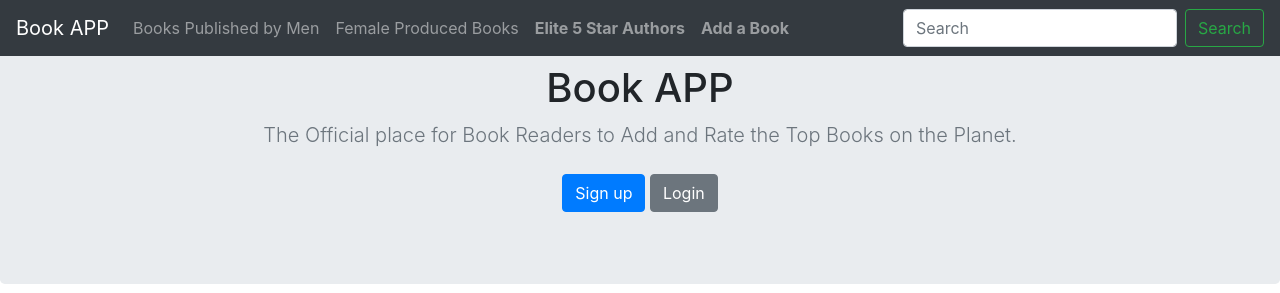
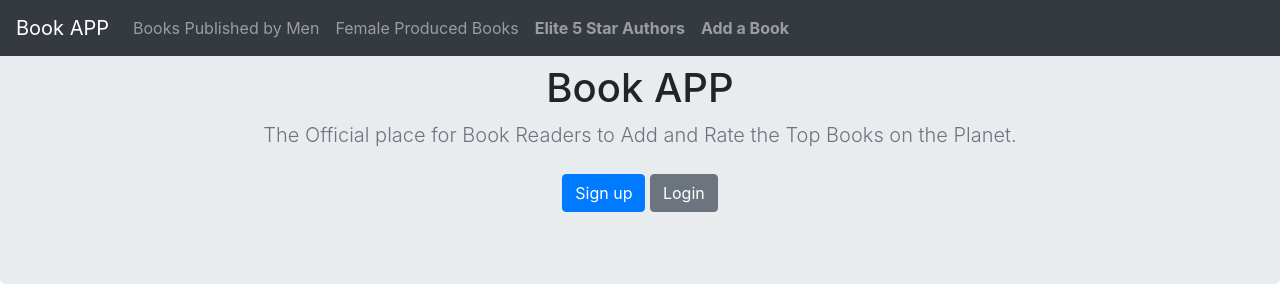
Before and after one commit to djangorobert/Django-Book-APP, a Django app: template djprojectmay/bookstore/templates/bookstore/home.html in a window 1280 px wide. Shown: the top 293 px of the page. Run offline with Django 3.2, Linux system fonts and the light colour scheme; the template is opened without the code that fills it, so the values that code supplies are empty; some libraries are stand-ins or nearby versions.

Commit message:
Update base.html

```diff
--- a/djprojectmay/bookstore/templates/bookstore/base.html
+++ b/djprojectmay/bookstore/templates/bookstore/base.html
@@ -34,10 +34,7 @@
               <a class="nav-link " href="http://localhost:8000/bookform"><b>Add a Book</b></a>
             </li>
           </ul>
-          <form class="form-inline mt-2 mt-md-0">
-            <input class="form-control mr-sm-2" type="text" placeholder="Search" aria-label="Search">
-            <button class="btn btn-outline-success my-2 my-sm-0" type="submit">Search</button>
-          </form>
+
         </div>
       </nav>
   </head>
```
